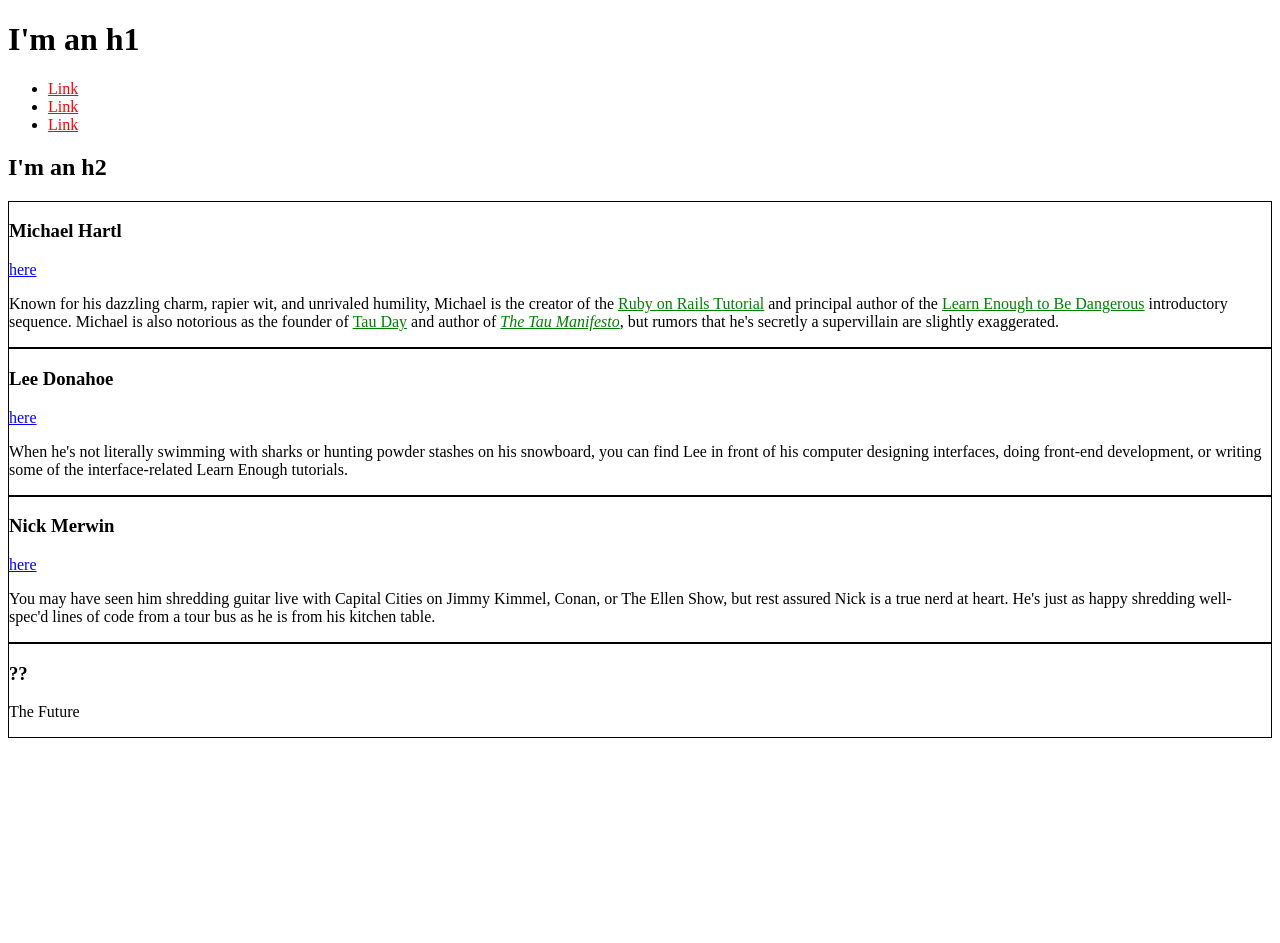
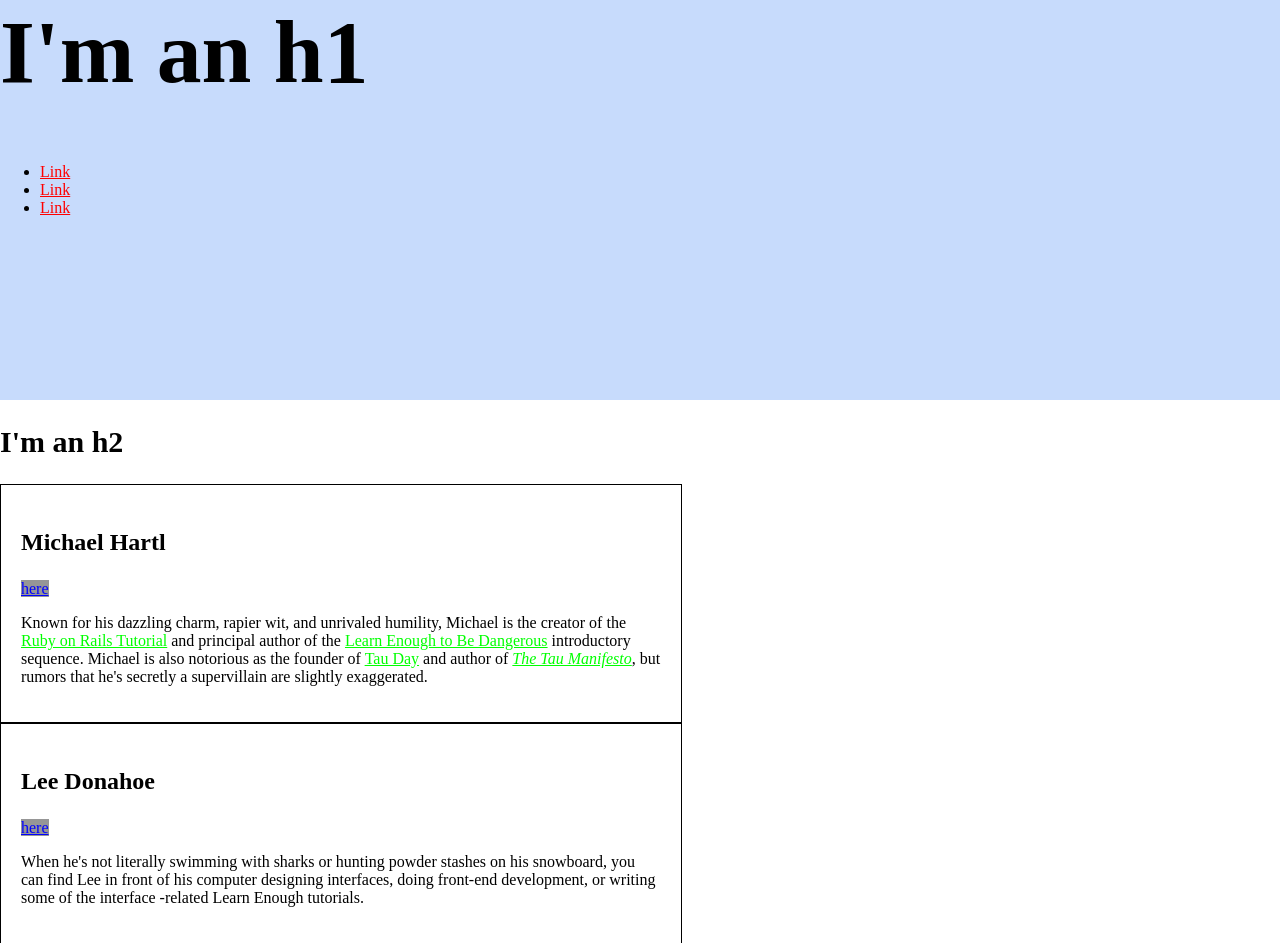
Before and after one commit to corcoranwill/corcoranwill.github.io, a plain HTML site: page index.html in a window 1280 px wide. Shown: the top 943 px of the page. Before the commit the page ends 800 px from the top, so only its background shows below. Drawn offline with Linux system fonts and the light colour scheme.

Commit message:
Add sizing and hero

```diff
--- a/index.html
+++ b/index.html
@@ -5,26 +5,58 @@
     <meta charset="utf-8" />
     <style>
       /* GLOBAL STYLES */
+      html,
+      body {
+        margin: 0;
+        padding: 0;
+      }
+      h1 {
+        font-size: 7vw;
+        margin-top: 0;
+      }
       a {
-        color: red;
+        color: #f00;
+      }
+      h2 {
+        font-size: 30px;
       }
 
+      /* HERO STYLES */
+      .full-hero {
+        background-color: #c7dbfc;
+        height: 50vh;
+        width: 100vw;
+      }
       /* SOCIAL STYLES */
       .social-link {
-        color: blue;
+        background: rgba(150, 150, 150, 1);
+        color: #00f;
       }
 
       /* BIO STYLES */
+      .bio-wrapper {
+        font-size: 1em;
+      }
       .bio-box {
-        border: 1px solid black;
+        border: 1px solid #000;
+        width: 50%;
+        padding: 20px;
+        font-size: 1rem;
+      }
+      .bio-box h3 {
+        font-size: 1.5em;
+      }
+      .bio-copy {
+        font-size: 1em;
       }
       .bio-copy a {
-        color: green;
+        color: #0f0;
       }
     </style>
   </head>
 
   <body>
+    <div class="full-hero hero-home">
       <h1>I'm an h1</h1>
       <ul>
         <li>
@@ -37,10 +69,15 @@
           <a href="https://example.com/">Link</a>
         </li>
       </ul>
+    </div>
+
     <h2>I'm an h2</h2>
+    <div class="bio-wrapper">
       <div class="bio-box">
         <h3>Michael Hartl</h3>
-      <a href="https://twitter.com/mhartl" class="social-link">here</a>
+        <a href="https://twitter.com/mhartl" class="social-link">
+          here
+        </a>
         <div class="bio-copy">
           <p>
             Known for his dazzling charm, rapier wit, and unrivaled humility,
@@ -59,33 +96,40 @@
       </div>
       <div class="bio-box">
         <h3>Lee Donahoe</h3>
-      <a href="https://twitter.com/leedonahoe" class="social-link">here</a>
+        <a href="https://twitter.com/leedonahoe" class="social-link">
+          here
+        </a>
         <div class="bio-copy">
           <p>
-          When he's not literally swimming with sharks or hunting powder stashes
-          on his snowboard, you can find Lee in front of his computer designing
-          interfaces, doing front-end development, or writing some of the
-          interface-related Learn Enough tutorials.
+            When he's not literally swimming with sharks or hunting powder
+            stashes on his snowboard, you can find Lee in front of his computer
+            designing interfaces, doing front-end development, or writing some
+            of the interface -related Learn Enough tutorials.
           </p>
         </div>
       </div>
       <div class="bio-box">
         <h3>Nick Merwin</h3>
-      <a href="https://twitter.com/nickmerwin" class="social-link">here</a>
+        <a href="https://twitter.com/nickmerwin" class="social-link">
+          here
+        </a>
         <div class="bio-copy">
           <p>
             You may have seen him shredding guitar live with Capital Cities on
             Jimmy Kimmel, Conan, or The Ellen Show, but rest assured Nick is a
-          true nerd at heart. He's just as happy shredding well-spec'd lines of
-          code from a tour bus as he is from his kitchen table.
+            true nerd at heart. He's just as happy shredding well-spec'd lines
+            of code from a tour bus as he is from his kitchen table.
           </p>
         </div>
       </div>
       <div class="bio-box">
         <h3>??</h3>
+        <div class="bio-copy">
           <p>
             The Future
           </p>
         </div>
+      </div>
+    </div>
   </body>
 </html>
```
Lines whose indentation alone changed are shown as unchanged.
